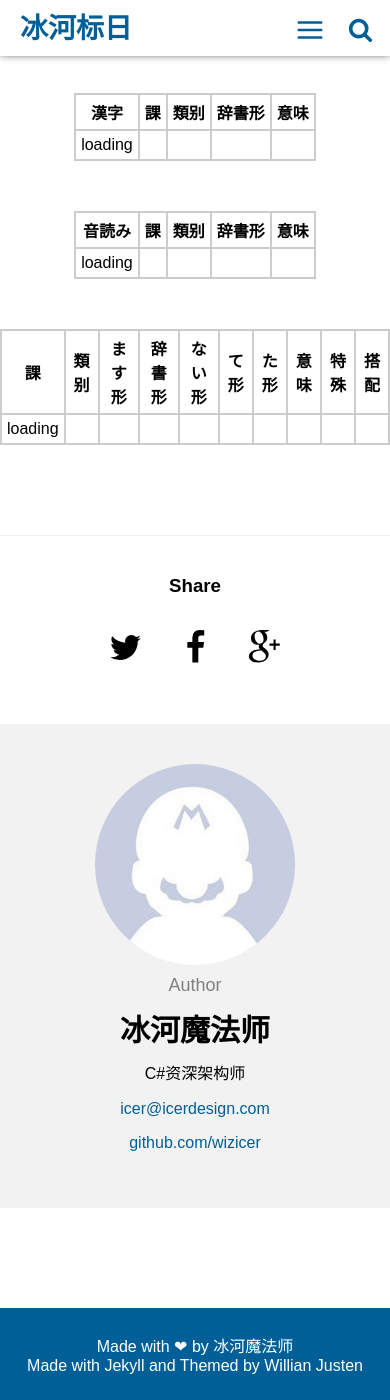
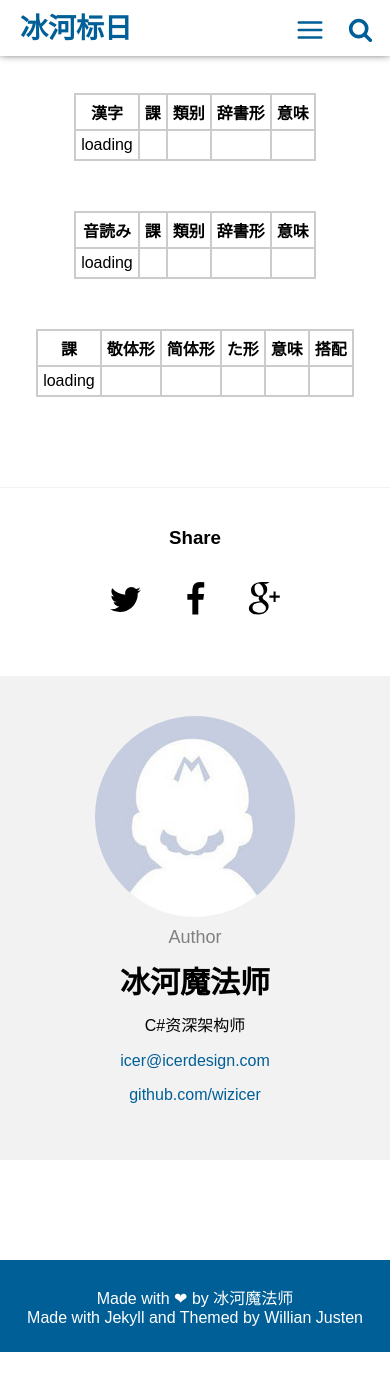
Before and after one commit to wizicer/LearnJapan, a Jekyll site: the page built from docs/verb.md, in a window 390 px wide and 1400 px high, scrolled down 651 px. Built offline with Jekyll 4.4.1, drawn with Linux system fonts in a browser that asks for light colours; after the commit the page ends 2003 px from its top, so only the background shows below that; some of the changed lines change nothing that is shown.

Commit message:
add compact version of verb table

```diff
--- a/docs/verb.md
+++ b/docs/verb.md
@@ -26,8 +26,8 @@ permalink: /verb/index.html
 | loading |
 {:.japan#prontable}
 
-| 課      | 類别 | ます形 | 辞書形 | ない形 | て形 | た形 | 意味 | 特殊 | 搭配 |
-| --      | ---  | ------ | ------ | ------ | ---- | ---- | ---- | ---- | ---- |
+| 課      | 類别 | 敬体形 | 简体形 | 其他形 | ます形 | 辞書形 | ない形 | て形 | た形 | 意味 | 搭配 |
+| --      | ---  | ------ | ------ | ------ | ------ | ------ | ------ | ---- | ---- | ---- | ---- |
 | loading |
 {:.japan#verbtable}
 
@@ -39,6 +39,24 @@ permalink: /verb/index.html
 .verb3 { background-color: #00BCD1; }
 .spcell { font-weight: bold; }
 .althead { background-color: #C0D8D7; }
+
+@media only screen and (min-width: 768px) {
+  #verbtable th:nth-child(3),#verbtable th:nth-child(4) {
+    display: none;
+  }
+  #verbtable td:nth-child(3),#verbtable td:nth-child(4) {
+    display: none;
+  }
+}
+
+@media only screen and (max-width: 768px) {
+  #verbtable th:nth-child(2),#verbtable th:nth-child(5),#verbtable th:nth-child(6),#verbtable th:nth-child(7),#verbtable th:nth-child(8),#verbtable th:nth-child(9) {
+    display: none;
+  }
+  #verbtable td:nth-child(2),#verbtable td:nth-child(5),#verbtable td:nth-child(6),#verbtable td:nth-child(7),#verbtable td:nth-child(8),#verbtable td:nth-child(9) {
+    display: none;
+  }
+}
 </style>
 
 <script>
@@ -92,6 +110,15 @@ $(document).ready(function() {
         obj.pos = obj.pos.replace("动", "動");
         obj.lian = obj.masu.replace(/ます$/g, "");
 
+        // masen
+        obj.masen = obj.lian + "ません";
+
+        // masita
+        obj.masita = obj.lian + "ました";
+
+        // masendesita
+        obj.masendesita = obj.lian + "ませんでした";
+
         // te
         obj.te = obj.lian;
         if (obj.pos.endsWith('1')) {
@@ -129,6 +156,9 @@ $(document).ready(function() {
           obj.nai += "ない";
         }
 
+        // nakatta
+        obj.nakatta = obj.nai.slice(0, -1) + "かった";
+
         // kanji
         obj.kanji = obj.jisyo.replace(/[!()\u3040-\u309f\u30a0-\u30ff]/g, "");
 
@@ -139,6 +169,14 @@ $(document).ready(function() {
             obj["sp" + p] = true;
           }
         }
+
+        function joincell(arr) {
+          return arr.map(function(p) {return p && japanruby(p);}).join("<br />");
+        }
+        // compact cells
+        obj.respect = joincell( [ obj.masu, obj.masen, obj.masita, obj.masendesita ] );
+        obj.simple = joincell( [ obj.jisyo, obj.nai, obj.ta, obj.nakatta ] );
+        obj.other = joincell( [ obj.te ] );
 
         // pronounce
         obj.pronounce = obj.jisyo.replace(/[^\u3040-\u309f\u30a0-\u30ff]/g, "");
@@ -180,13 +218,15 @@ $(document).ready(function() {
             });
             table.append(row);
             row = $('<tr />');
+            var emptycell = $('<td style="display: none" />');
+            row.append(emptycell);
           });
         });
       };
 
       initgrouptable(d, $('#kanjitable'), "kanji", [ "lesson", "pos", "jisyo", "desc"], function (group) { return group.length > 1 && group.length < 20; });
       initgrouptable(d, $('#prontable'), "pronounce", [ "lesson", "pos", "jisyo", "desc"], function (group) { return group.length > 1 && group.length < 20; });
-      initgrouptable(d, $('#verbtable'), "lesson", [ "pos", "masulink", "jisyolink", "nai", "te", "ta", "desc", "", ""]);
+      initgrouptable(d, $('#verbtable'), "lesson", [ "pos", "respect", "simple", "other", "masulink", "jisyolink", "nai", "te", "ta", "desc", ""]);
       var dd = d.map(function(item) {
         var desc = item.desc.replace(/；/g, '，').replace(/（.*）/g, '');
         var ss = desc.split('，');
```
